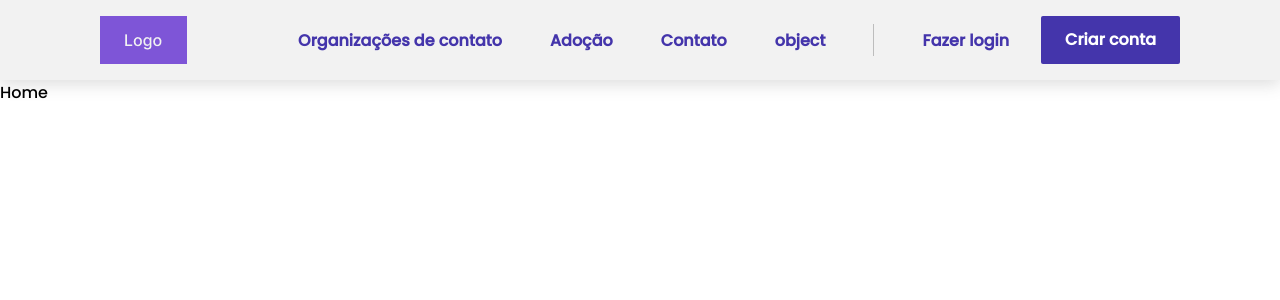
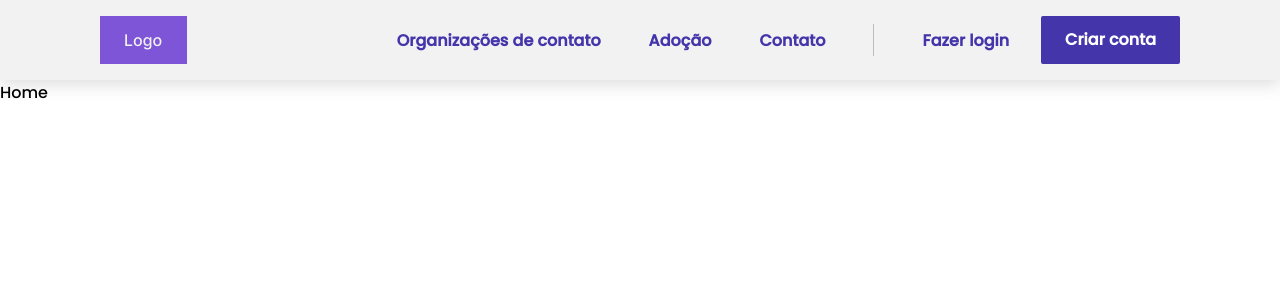
Before and after one commit to joyce-luiza/pets, a React (Create React App) app in the folder client/: page / in a window 1280 px wide. Shown: the top 300 px of the page. Built offline with nearby package versions, Linux system fonts and the light colour scheme.

Commit message:
fix: remove span div from header

```diff
--- a/client/src/layout/Header/index.jsx
+++ b/client/src/layout/Header/index.jsx
@@ -23,9 +23,6 @@ export default function Header() {
           <li className={styles.menuItem}>
             <Link href="/">Contato</Link>
           </li>
-          <li className={styles.menuItem}>
-            <span>{typeof user}</span>
-          </li>
         </ul>
         <div className={styles.divider}></div>
         {treatedUser ? (
```
